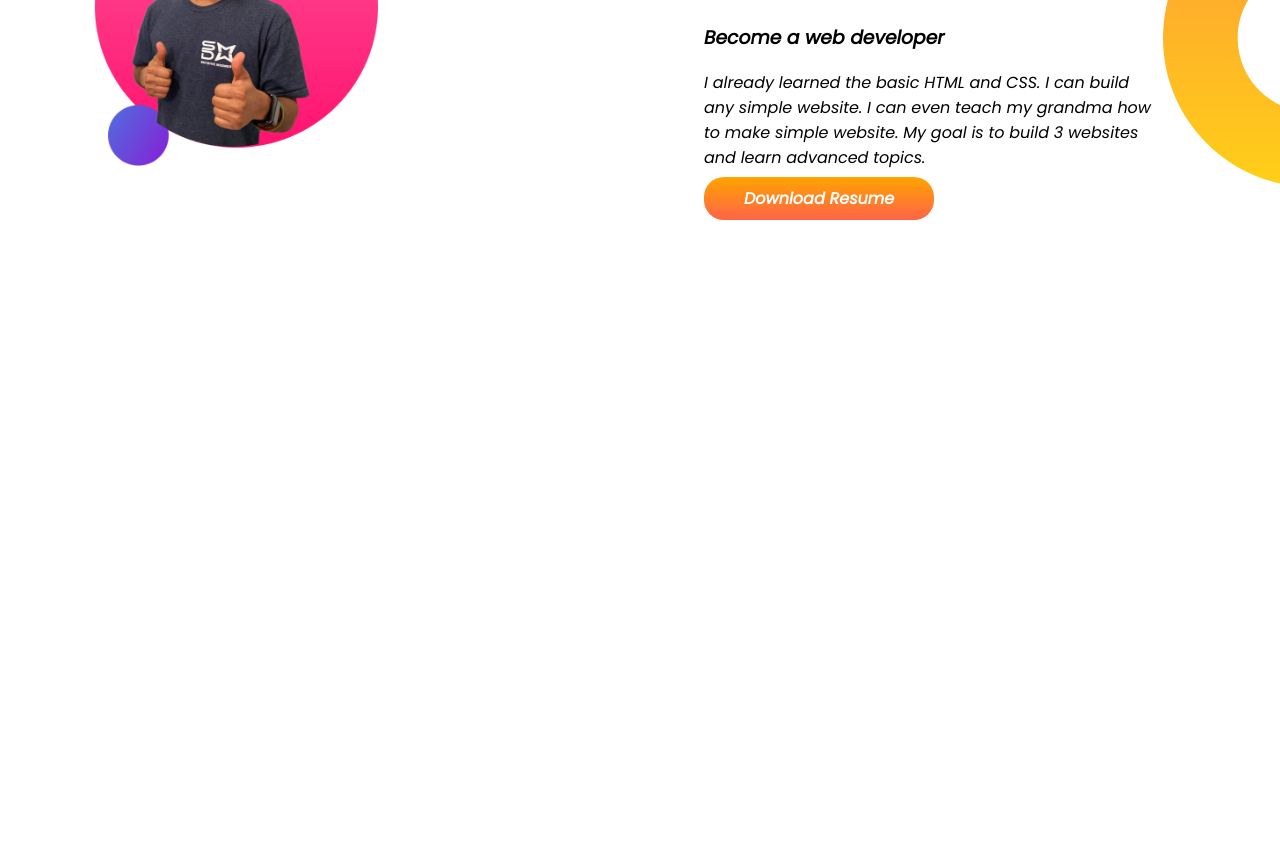
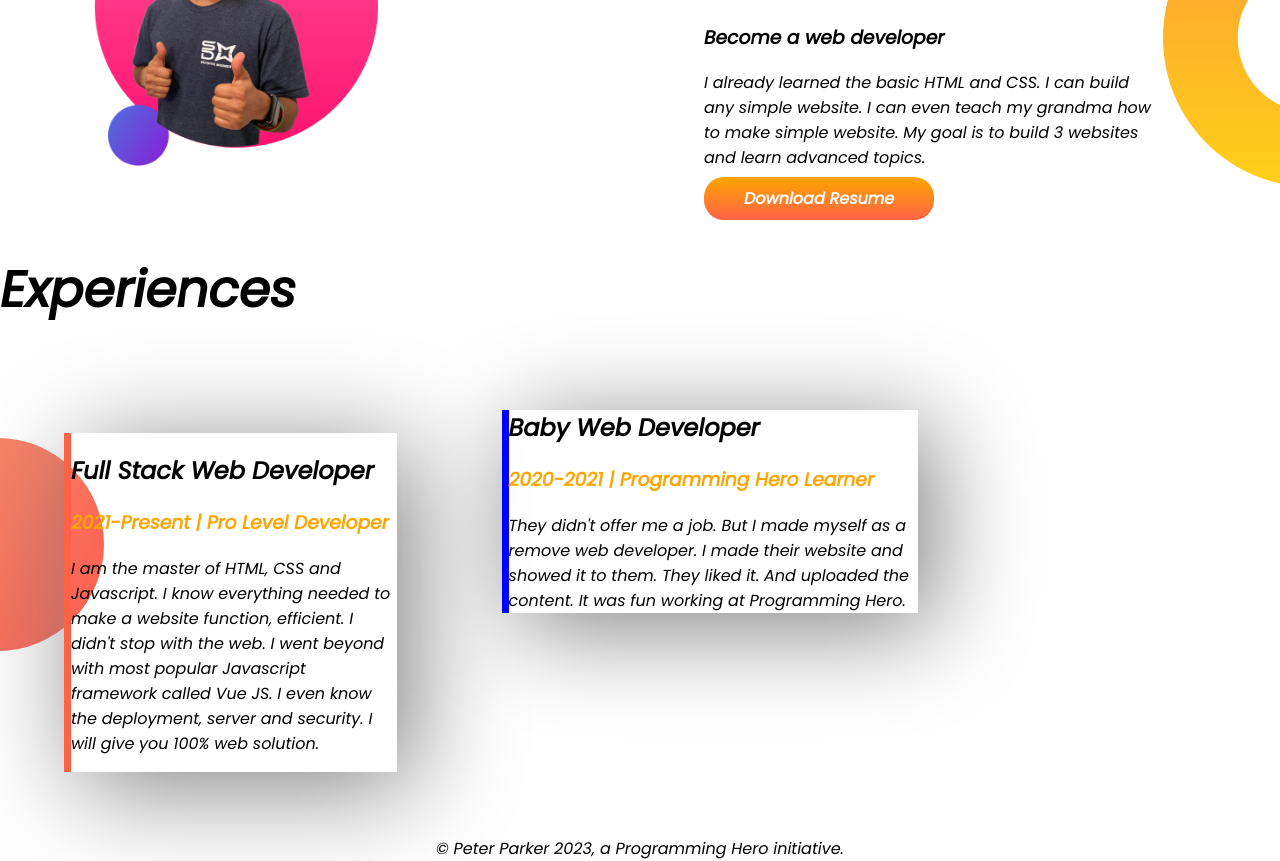
Before and after one commit to tanvir-ifty/Developer_portfolio, a plain HTML site: page index.html in a window 1280 px wide. Shown: the part 557-1418 px from the top of the page. Before the commit the page ends 800 px from the top, so only its background shows below. Drawn offline with Linux system fonts and the light colour scheme.

```diff
--- a/index.html
+++ b/index.html
@@ -14,7 +14,7 @@
 
 <body>
 
-    <section class="top">
+    <section class="top flexible">
         <div class="half-width">
             <h1>Wellcome to <br>
                 <span id="peter">Peter Parker</span> World!
@@ -30,7 +30,7 @@
         </div>
         <div class="half-width"><img src="images/jhankar.png" alt="pic of jhankar vai"></div>
     </section>
-    <section class="dream">
+    <section class="dream flexible">
         <div class="dream-div"><img src=" images/jhankar2.png" alt=""></div>
         <div class="dream-div">
             <h1>Dream Big</h1>
@@ -40,6 +40,28 @@
             <a href="http://www.google.com" class="button1">Download Resume</a>
         </div>
     </section>
+    <section class="experience">
+        <h1>Experiences</h1>
+        <div id="inline">
+            <div class="boxitem" id="color1">
+                <h2>Full Stack Web Developer</h2>
+                <h3 id="peter">2021-Present | Pro Level Developer</h3>
+                <p>I am the master of HTML, CSS and Javascript. I know everything needed to make a website function,
+                    efficient. I didn't stop with the web. I went beyond with most popular Javascript framework called
+                    Vue
+                    JS. I even know the deployment, server and security. I will give you 100% web solution.</p>
+            </div>
+            <div>
+                <div class="boxitem" id="color2">
+                    <h2>Baby Web Developer</h2>
+                    <h3 id="peter">2020-2021 | Programming Hero Learner</h3>
+                    <p>They didn't offer me a job. But I made myself as a remove web developer. I made their website and
+                        showed
+                        it to them. They liked it. And uploaded the content. It was fun working at Programming Hero.</p>
+                </div>
+            </div>
+    </section>
+    <footer>© Peter Parker 2023, a Programming Hero initiative.</footer>
 </body>
 
 </html>
--- a/style.css
+++ b/style.css
@@ -11,7 +11,7 @@
     color: orange;
 }
 
-section {
+.flexible {
     display: flex;
 }
 
@@ -55,3 +55,32 @@
     background-repeat: no-repeat;
     background-position: right;
 }
+
+#inline {
+    display: flex;
+}
+
+.boxitem {
+    width: 50%;
+    margin: 5%;
+    box-shadow: 15px 15px 100px gray;
+}
+
+.experience {
+    background-image: url(images/exp-bg.png);
+    background-repeat: no-repeat;
+    background-position: left;
+
+}
+
+footer {
+    text-align: center;
+}
+
+#color1 {
+    border-left: 7px solid tomato;
+}
+
+#color2 {
+    border-left: 7px solid blue;
+}
```
